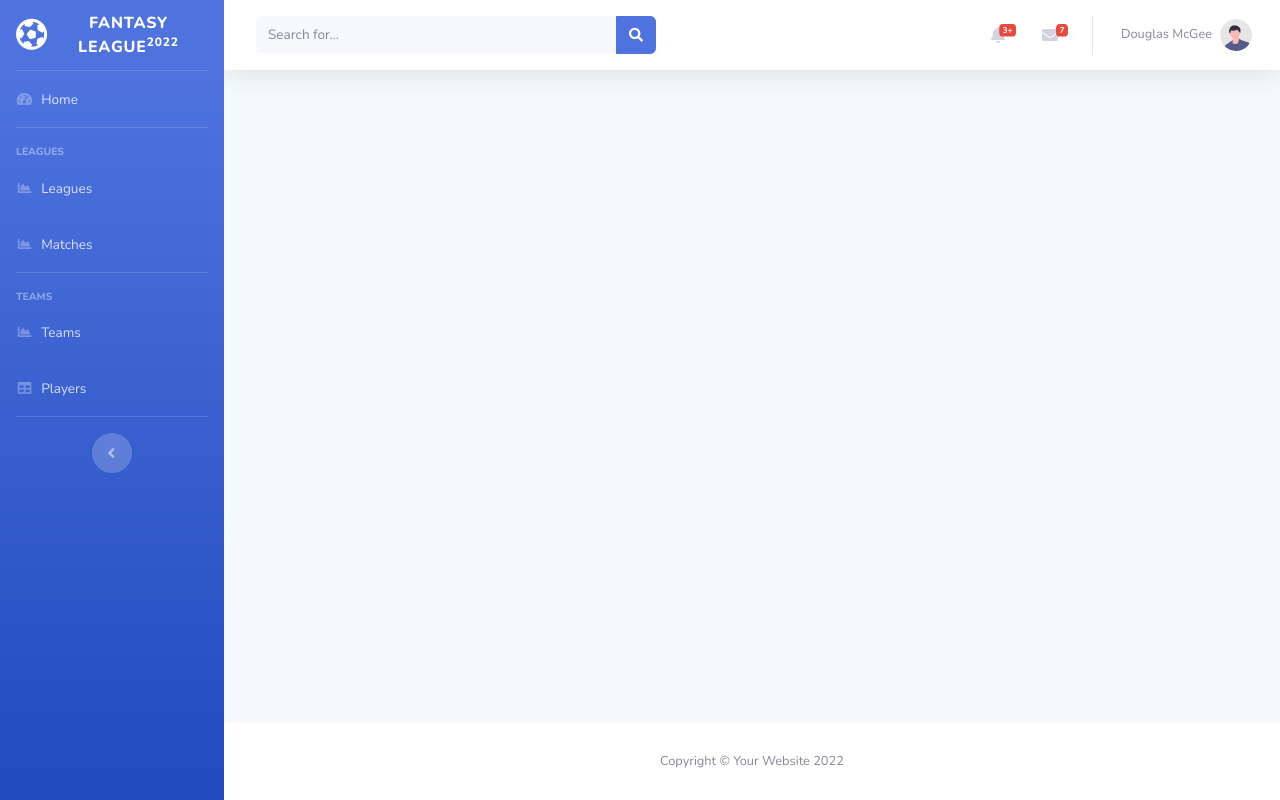
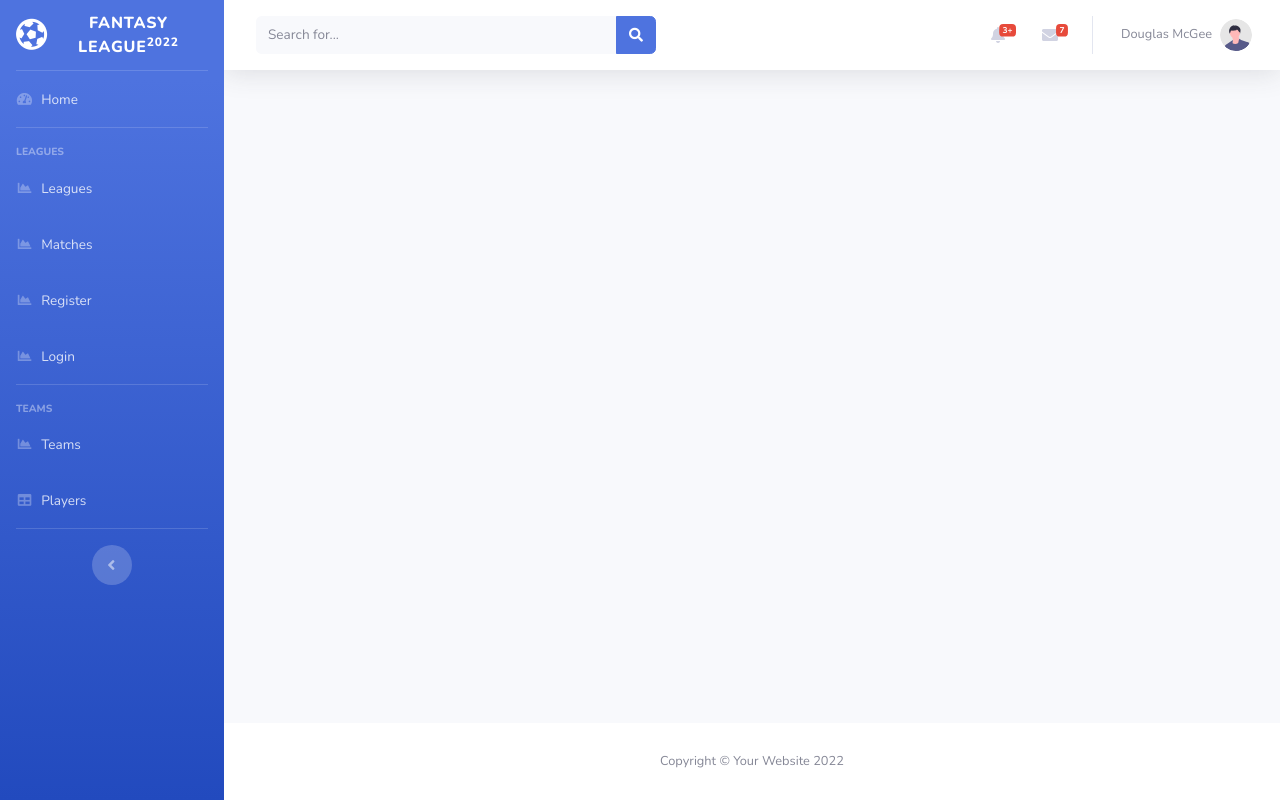
Before and after one commit to shiljatbl/Football-League-Web-App, a Django app: page / in a window 1280 px wide. Run offline with Django 3.2, Linux system fonts and the light colour scheme; parts of the project's set-up code (start-up, migrations or seed data) failed here and were passed over; some libraries are stand-ins or nearby versions.

Commit message:
added login and register view

```diff
--- a/Liga/views.py
+++ b/Liga/views.py
@@ -52,3 +52,19 @@ def player_list_view(request):
     }
 
     return render(request, "player/list.html", context)
+
+def register(request):
+    #queryset = Player.objects.all()
+    context = {
+
+    }
+
+    return render(request, "register.html", context)
+
+def login(request):
+    #queryset = Player.objects.all()
+    context = {
+
+    }
+
+    return render(request, "login.html", context)
--- a/LigaSajt/urls.py
+++ b/LigaSajt/urls.py
@@ -23,5 +23,7 @@ urlpatterns = [
     path('player/<int:id>', views.player_detail_view, name='player-detail'),
     path('player/<int:id>/update/', views.player_update_view, name='update-player'),
     path('player/create/', views.player_create_view, name='create-player'),
-    path('players/', views.player_list_view, name='player-list')
+    path('players/', views.player_list_view, name='player-list'),
+    path('register/', views.register, name='register'),
+    path('login/', views.login, name='register')
 ]
--- a/templates/login.html
+++ b/templates/login.html
@@ -69,7 +69,7 @@
                                         <a class="small" href="forgot-password.html">Forgot Password?</a>
                                     </div>
                                     <div class="text-center">
-                                        <a class="small" href="register.html">Create an Account!</a>
+                                        <a class="small" href="/register">Create an Account!</a>
                                     </div>
                                 </div>
                             </div>
--- a/templates/register.html
+++ b/templates/register.html
@@ -62,7 +62,7 @@
                                 <a class="small" href="forgot-password.html">Forgot Password?</a>
                             </div>
                             <div class="text-center">
-                                <a class="small" href="login.html">Already have an account? Login!</a>
+                                <a class="small" href="/login">Already have an account? Login!</a>
                             </div>
                         </div>
                     </div>
--- a/templates/sidebar_part.html
+++ b/templates/sidebar_part.html
@@ -41,6 +41,19 @@
                     <span>Matches</span></a>
             </li>
 
+            <!-- Nav Item - Charts -->
+            <li class="nav-item {% if filename == "charts" %}active{% endif %}">
+                <a class="nav-link " href="/register">
+                    <i class="fas fa-fw fa-chart-area"></i>
+                    <span>Register</span></a>
+            </li>
+
+            <!-- Nav Item - Charts -->
+            <li class="nav-item {% if filename == "charts" %}active{% endif %}">
+                <a class="nav-link " href="/login">
+                    <i class="fas fa-fw fa-chart-area"></i>
+                    <span>Login</span></a>
+            </li>
 
 
 
```
